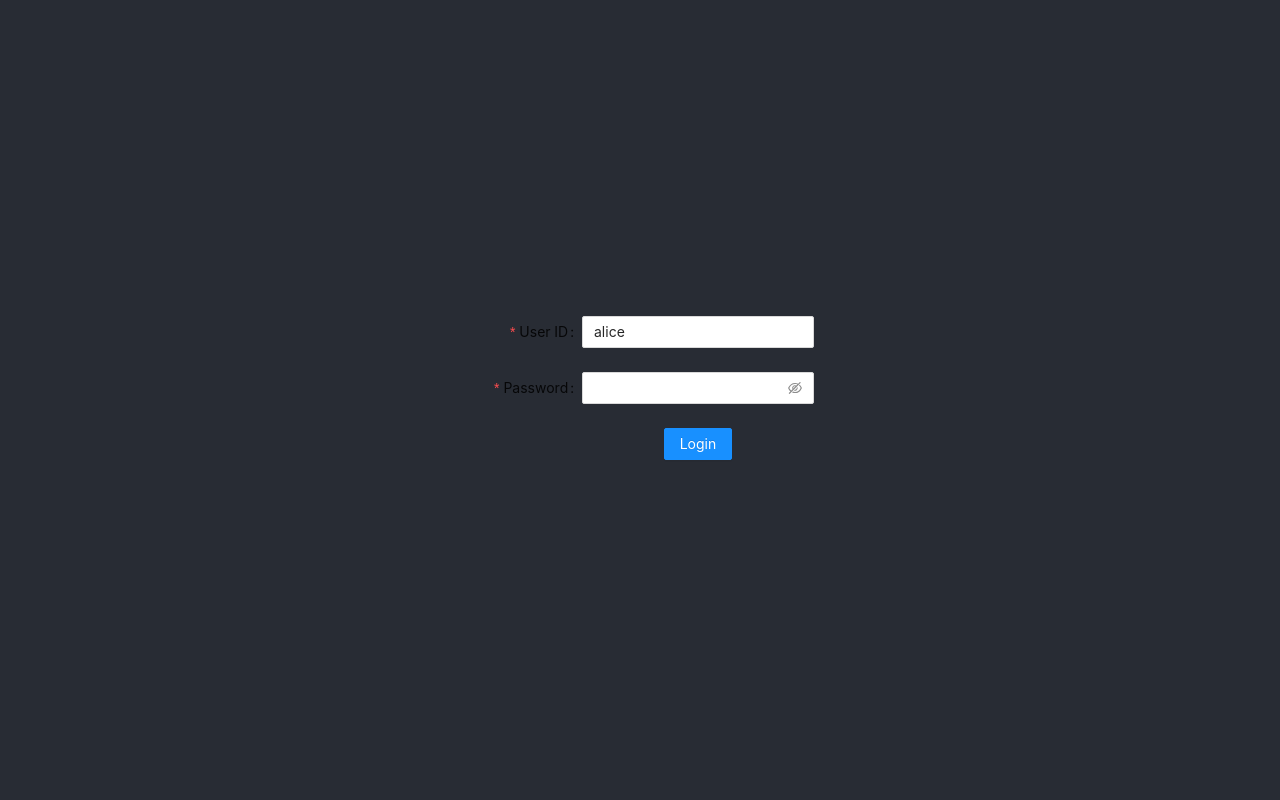
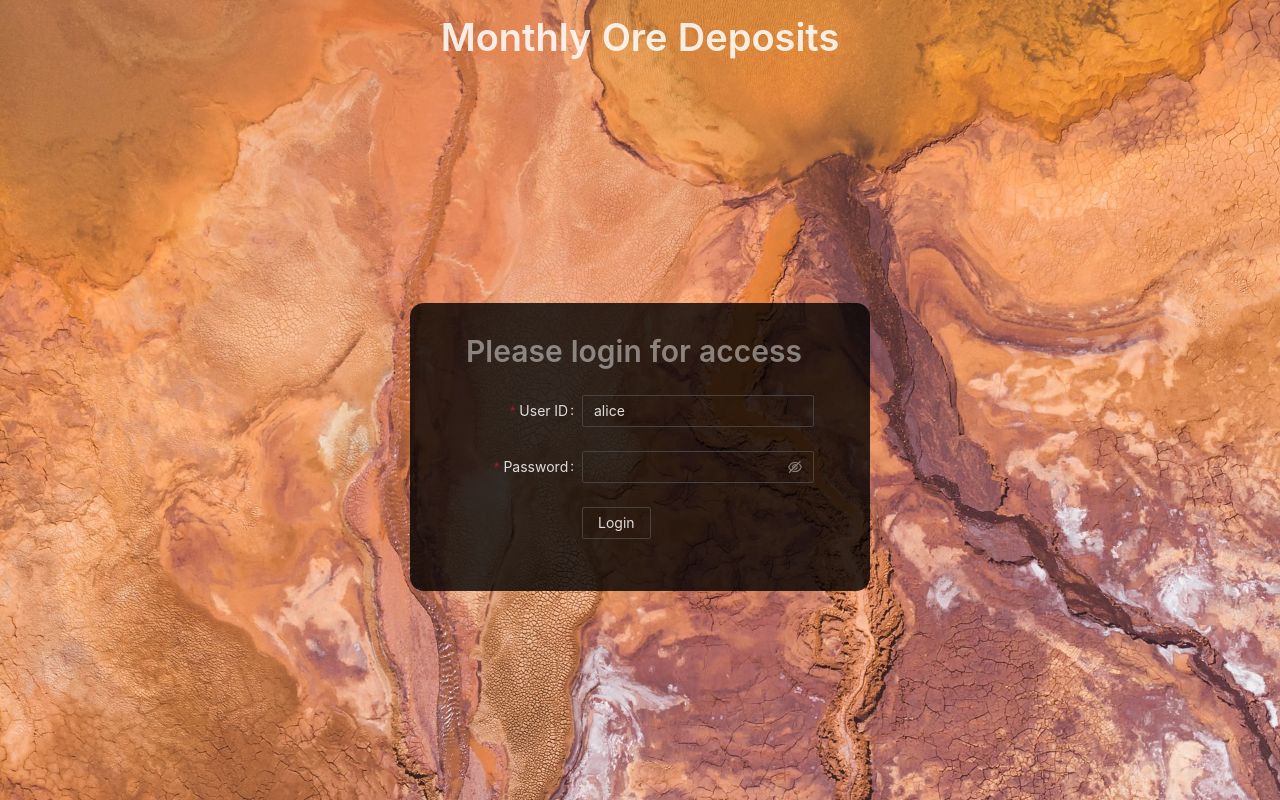
Before and after one commit to haulin/larvis-iceye-dashboard, a React (Create React App) app: page / in a window 1280 px wide. Built offline with nearby package versions, Linux system fonts and the light colour scheme.

Commit message:
Using dark theme; Adding craco & less support; updating login page styling

```diff
--- /dev/null
+++ b/craco.config.js
@@ -0,0 +1,17 @@
+const CracoLessPlugin = require("craco-less");
+
+module.exports = {
+  plugins: [
+    {
+      plugin: CracoLessPlugin,
+      options: {
+        lessLoaderOptions: {
+          lessOptions: {
+            modifyVars: { "@error-color": "#ff6363" },
+            javascriptEnabled: true,
+          },
+        },
+      },
+    },
+  ],
+};
--- a/src/components/Dashboard/Dashboard.css
+++ /dev/null
@@ -1,41 +0,0 @@
-@import '~antd/dist/antd.css';
-
-
-.App {
-  text-align: center;
-}
-
-.App-logo {
-  height: 40vmin;
-  pointer-events: none;
-}
-
-@media (prefers-reduced-motion: no-preference) {
-  .App-logo {
-    animation: App-logo-spin infinite 20s linear;
-  }
-}
-
-.App-header {
-  background-color: #282c34;
-  min-height: 100vh;
-  display: flex;
-  flex-direction: column;
-  align-items: center;
-  justify-content: center;
-  font-size: calc(10px + 2vmin);
-  color: white;
-}
-
-.App-link {
-  color: #61dafb;
-}
-
-@keyframes App-logo-spin {
-  from {
-    transform: rotate(0deg);
-  }
-  to {
-    transform: rotate(360deg);
-  }
-}
--- /dev/null
+++ b/src/components/Dashboard/Dashboard.less
@@ -0,0 +1,22 @@
+@import "~antd/dist/antd.dark.less";
+
+.dashboard {
+  background: url("/mars-terrain.jpg") center/cover;
+  display: flex;
+  flex-direction: column;
+  justify-content: center;
+  min-height: 100vh;
+}
+
+.dashboard--header {
+  margin: 1em 0;
+  text-align: center;
+}
+
+.dashboard--login {
+  align-items: center;
+  display: flex;
+  flex-direction: column;
+  flex-grow: 1;
+  justify-content: center;
+}
--- a/src/components/Dashboard/Dashboard.tsx
+++ b/src/components/Dashboard/Dashboard.tsx
@@ -1,15 +1,20 @@
 import React from "react";
+
+import { Typography } from "antd";
 
 import { Login } from "components";
 
-import "./Dashboard.css";
+import "./Dashboard.less";
 
 export const Dashboard: React.FC = () => {
   return (
-    <div className="App">
-      <header className="App-header">
+    <div className="dashboard">
+      <header className="dashboard--header">
+        <Typography.Title>Monthly Ore Deposits</Typography.Title>
+      </header>
+      <main className="dashboard--login">
         <Login />
-      </header>
+      </main>
     </div>
   );
 };
--- /dev/null
+++ b/src/components/Login/Login.less
@@ -0,0 +1,5 @@
+.login {
+  background-color: #000c;
+  border-radius: 1em;
+  padding: 2em 4em;
+}
--- a/src/components/Login/Login.tsx
+++ b/src/components/Login/Login.tsx
@@ -1,5 +1,8 @@
 import React from "react";
-import { Form, Input, Button } from "antd";
+
+import { Button, Form, Input, Space, Typography } from "antd";
+
+import "./Login.less";
 
 const layout = {
   labelCol: { span: 8 },
@@ -19,6 +22,10 @@ export const Login: React.FC = () => {
   };
 
   return (
+    <Space className="login" direction="vertical">
+      <Typography.Title level={2} type="secondary">
+        Please login for access
+      </Typography.Title>
       <Form
         {...layout}
         name="basic"
@@ -43,10 +50,9 @@ export const Login: React.FC = () => {
         </Form.Item>
 
         <Form.Item {...tailLayout}>
-        <Button type="primary" htmlType="submit">
-          Login
-        </Button>
+          <Button htmlType="submit">Login</Button>
         </Form.Item>
       </Form>
+    </Space>
   );
 };
```
Also changed, not shown: package.json (+5 -3 lines), public/mars-terrain.jpg (added), 1 other file (tests, documents, lock files or other folders). Lines whose indentation alone changed are shown as unchanged.
